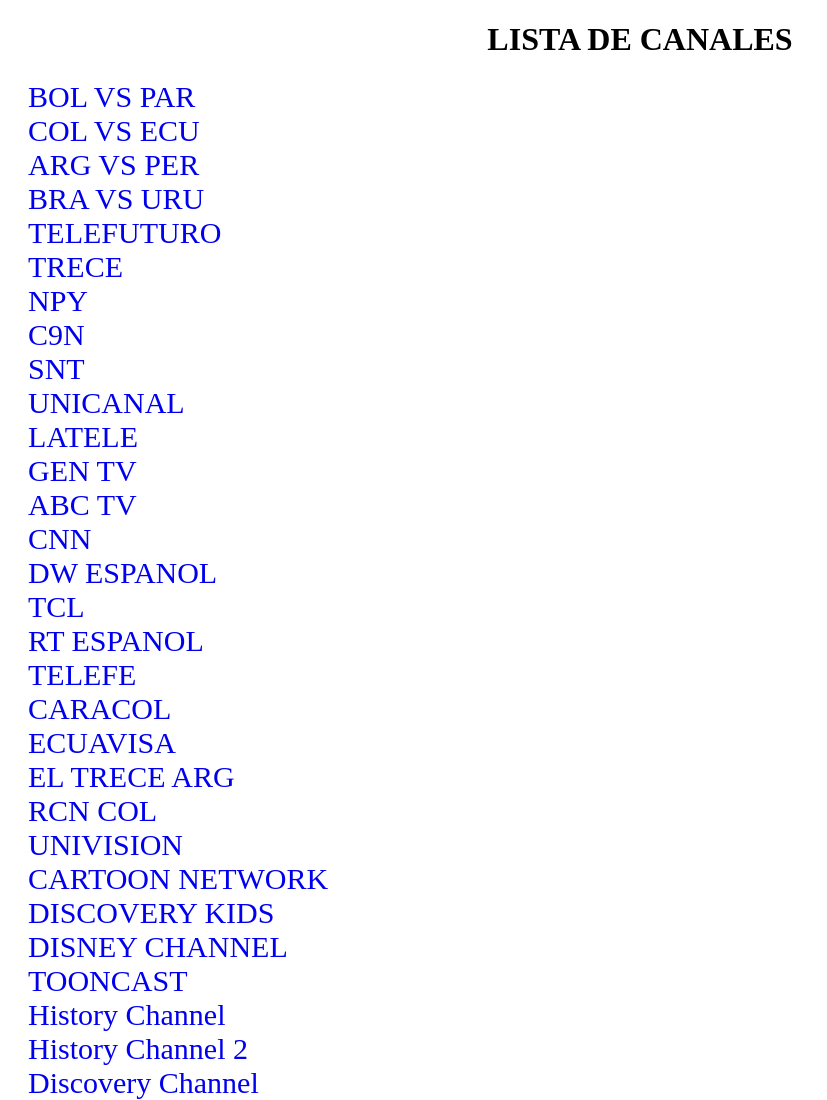
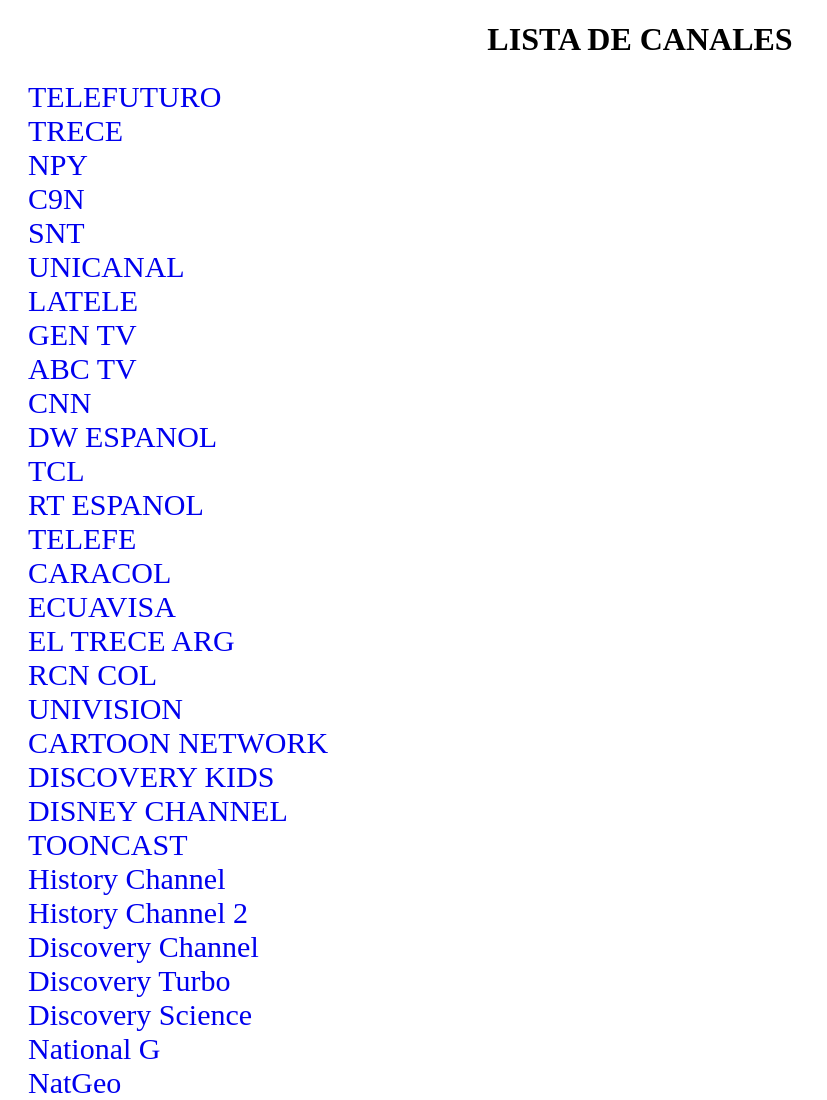
Before and after one commit to marcoSoftw/home, a plain HTML site: page index.html in a window 1280 px wide. Shown: the top 1100 px of the page, without its empty margins (0-827 px from the left). Drawn offline with Linux system fonts and the light colour scheme.

Commit message:
Update index.html

```diff
--- a/index.html
+++ b/index.html
@@ -10,10 +10,6 @@
 <body>
     <section>
         <div>
-                <a href="https://www.youtube.com/live/D2xxXB6pBR8?si=-2LWzMnKEx6M80mL" class="enlace" target="_blank">BOL VS PAR</a> <br>
-                <a href="https://www.youtube.com/watch?v=90YRT6beb_8" class="enlace" target="_blank">COL VS ECU</a> <br>
-                <a href="https://www.youtube.com/watch?v=ScpfrBh3v2k" class="enlace" target="_blank">ARG VS PER</a> <br>
-                <a href="https://www.youtube.com/watch?v=zMG2bEQMRfg" class="enlace" target="_blank">BRA VS URU</a> <br>
                 <a href="https://www.desdepylabs.com/External/tvaccion/telefuturo/" class="enlace" target="_blank"> TELEFUTURO</a> <br>
                 <a href="https://www.desdepylabs.com/External/trecetv" class="enlace" target="_blank"> TRECE</a> <br>
                 <a href="https://www.desdepylabs.com/External/tvaccion/npy" class="enlace" target="_blank"> NPY</a> <br>
```
